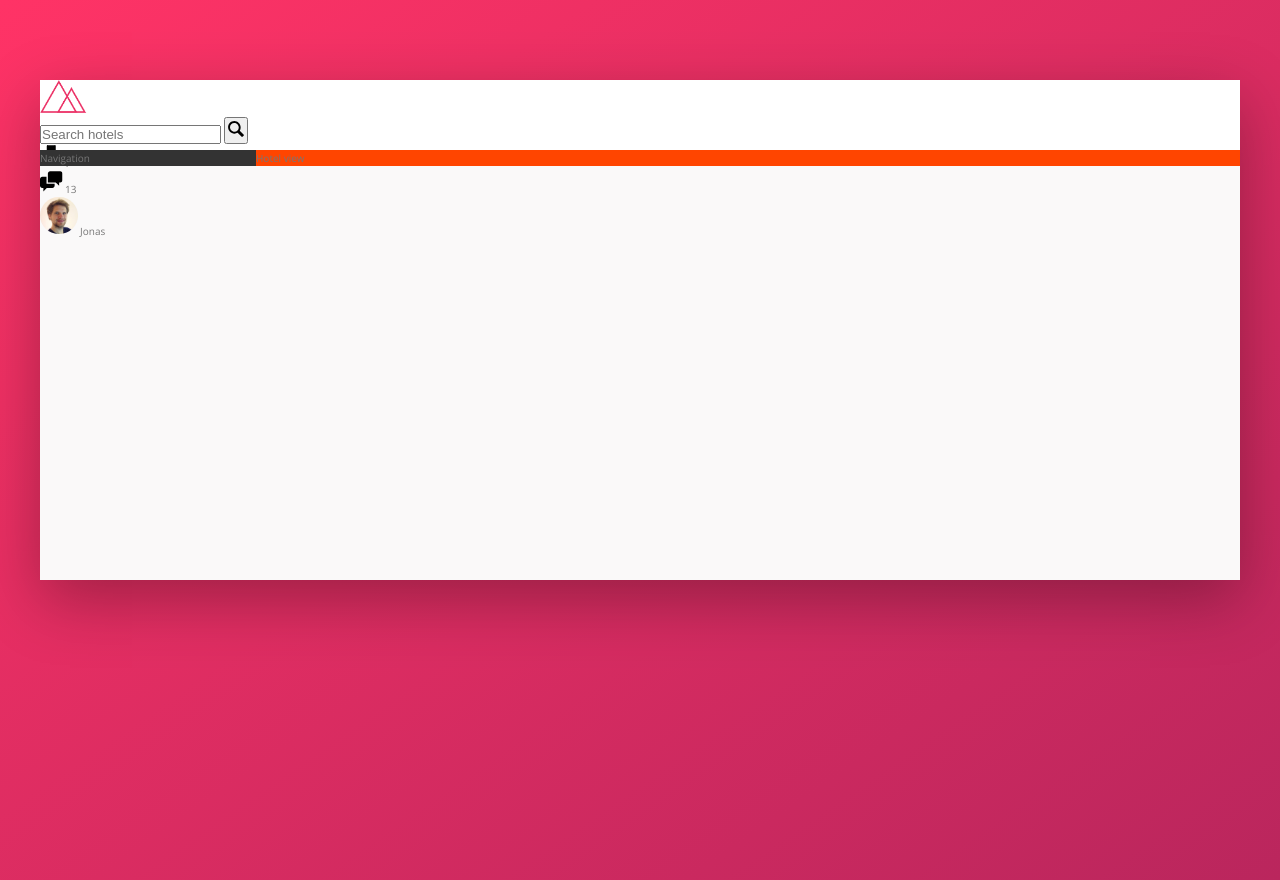
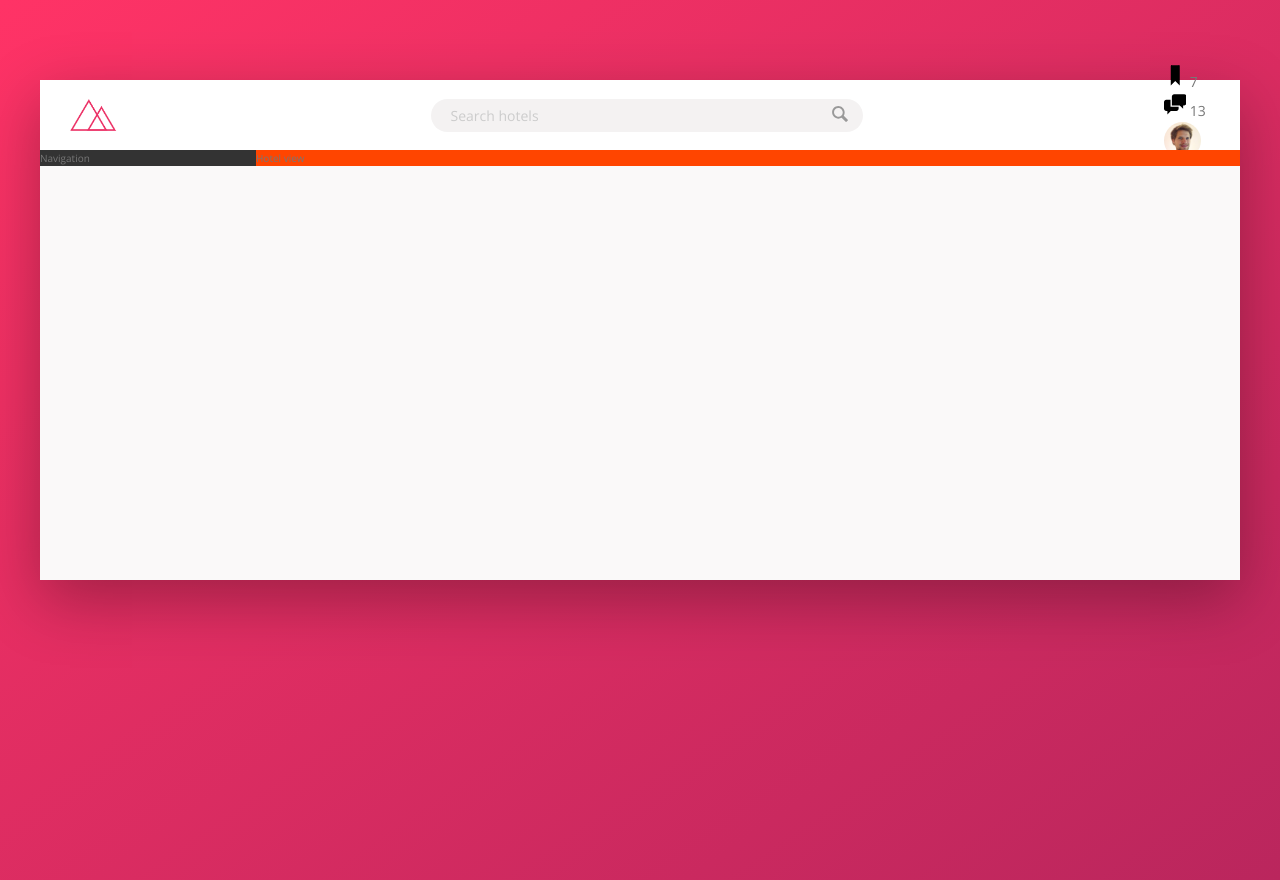
Before and after one commit to milarako/Trillo-Flexbox, a plain HTML site: page index.html in a window 1280 px wide. Drawn offline with nearby package versions, Linux system fonts and the light colour scheme.

Commit message:
build header part 2

```diff
--- a/css/style.css
+++ b/css/style.css
@@ -42,9 +42,13 @@ body {
   min-height: 50rem; }
 
 .header {
+  font-size: 1.4rem;
   height: 7rem;
   background-color: #fff;
-  border-bottom: var(--color-grey-light-2); }
+  border-bottom: var(--color-grey-light-2);
+  display: flex;
+  justify-content: space-between;
+  align-items: center; }
 
 .content {
   display: flex; }
@@ -59,11 +63,45 @@ body {
   flex: 1; }
 
 .logo {
-  height: 3.25rem; }
+  height: 3.25rem;
+  margin-left: 3rem; }
 
-.search__icon {
-  height: 2rem;
-  width: 2rem; }
+.search {
+  flex: 0 0 40%;
+  display: flex;
+  align-items: center;
+  justify-content: center; }
+  .search__input {
+    font-family: inherit;
+    font-size: inherit;
+    color: inherit;
+    background-color: var(--color-grey-light-2);
+    border: none;
+    padding: .7rem 2rem;
+    border-radius: 100px;
+    width: 90%;
+    transition: all .2s;
+    margin-right: -3.25rem; }
+    .search__input:focus {
+      outline: none;
+      width: 100%;
+      background-color: var(--color-grey-light-3); }
+    .search__input::placeholder {
+      font-weight: 100;
+      color: var(--color-grey-light-4); }
+  .search__input:focus + .search__button {
+    background-color: var(--color-grey-light-3); }
+  .search__button {
+    border: none;
+    background-color: var(--color-grey-light-2); }
+    .search__button:focus {
+      outline: none; }
+    .search__button:active {
+      transform: translateY(2px); }
+  .search__icon {
+    height: 2rem;
+    width: 2rem;
+    fill: var(--color-grey-dark-3); }
 
 .user-nav__icon {
   height: 2.25rem;
--- a/sass/_components.scss
+++ b/sass/_components.scss
@@ -2,22 +2,64 @@
 // LOGO
 .logo {
         height: 3.25rem;
+        margin-left: 3rem;
 }
 
 ////////////////////////////////////////////
 // SEARCH
 .search {
+        flex: 0 0 40%;
+
+        display: flex;
+        align-items: center;
+        justify-content: center;
+
         &__input {
+                font-family: inherit;
+                font-size: inherit;
+                color: inherit;
+                background-color: var(--color-grey-light-2);
+                border: none;
+                padding: .7rem 2rem;
+                border-radius: 100px;
+                width: 90%;
+                transition: all .2s;
+                margin-right: -3.25rem;
+
+                &:focus {
+                        outline: none;
+                        width: 100%;
+                        background-color: var(--color-grey-light-3);
+                }
+
+                &::placeholder {
+                        font-weight: 100;
+                        color: var(--color-grey-light-4);
+                }
 
         }
 
+        &__input:focus + &__button {
+                background-color: var(--color-grey-light-3);
+        }
+
         &__button {
+                border: none;
+                background-color: var(--color-grey-light-2);
 
+                &:focus {
+                        outline: none;
+                }
+
+                &:active {
+                        transform: translateY(2px);
+                }
         }
 
         &__icon {
                 height: 2rem;
                 width: 2rem;
+                fill: var(--color-grey-dark-3);
         }
 }
 
--- a/sass/_layout.scss
+++ b/sass/_layout.scss
@@ -8,15 +8,18 @@
 }
 
 .header {
+        font-size: 1.4rem;
         height: 7rem;
         background-color: #fff;
         border-bottom: var(--color-grey-light-2);
 
+        display: flex;
+        justify-content: space-between;
+        align-items: center;
 }
 
 .content {
         display: flex;
-
 }
 
 .sidebar {
```
